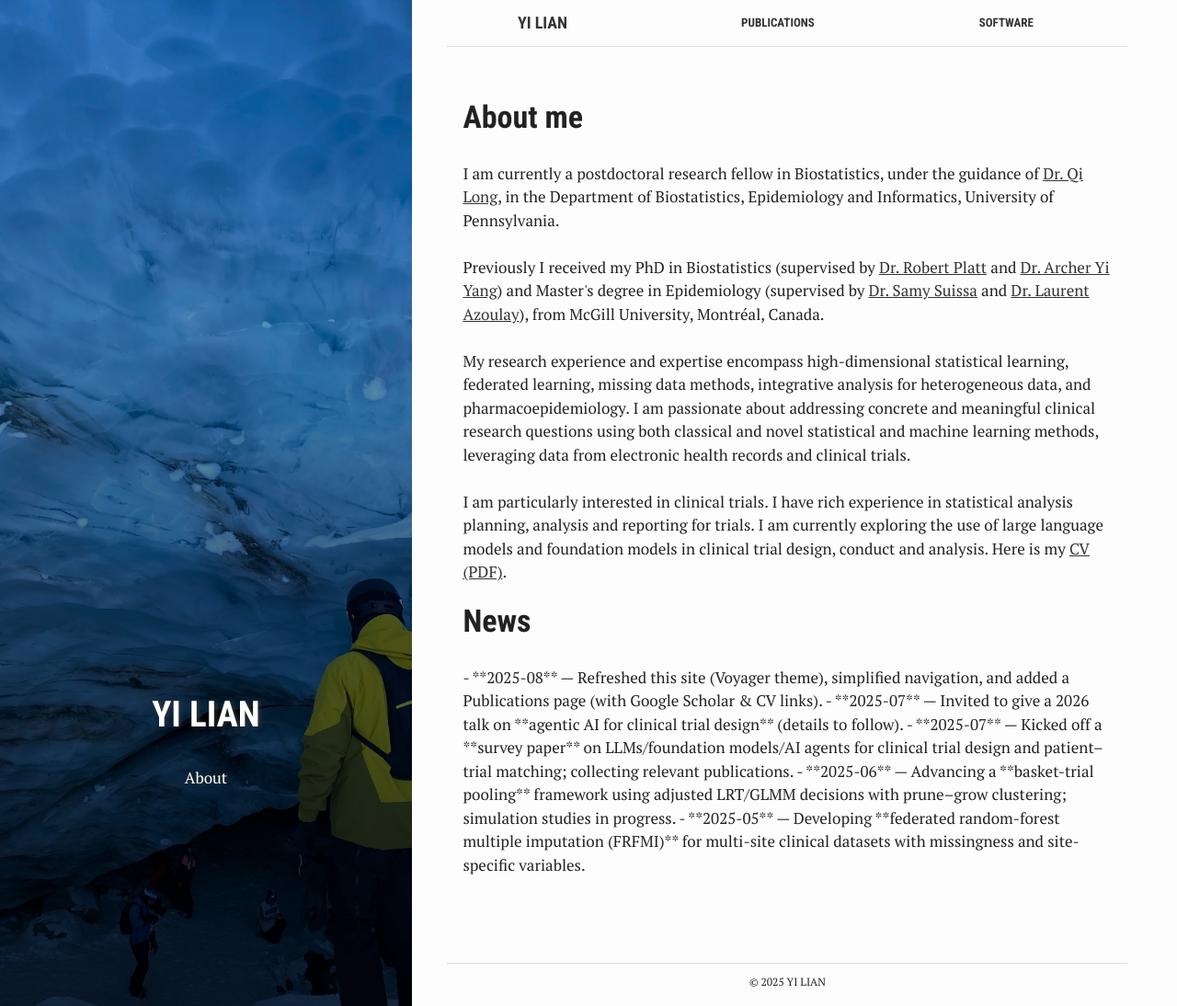
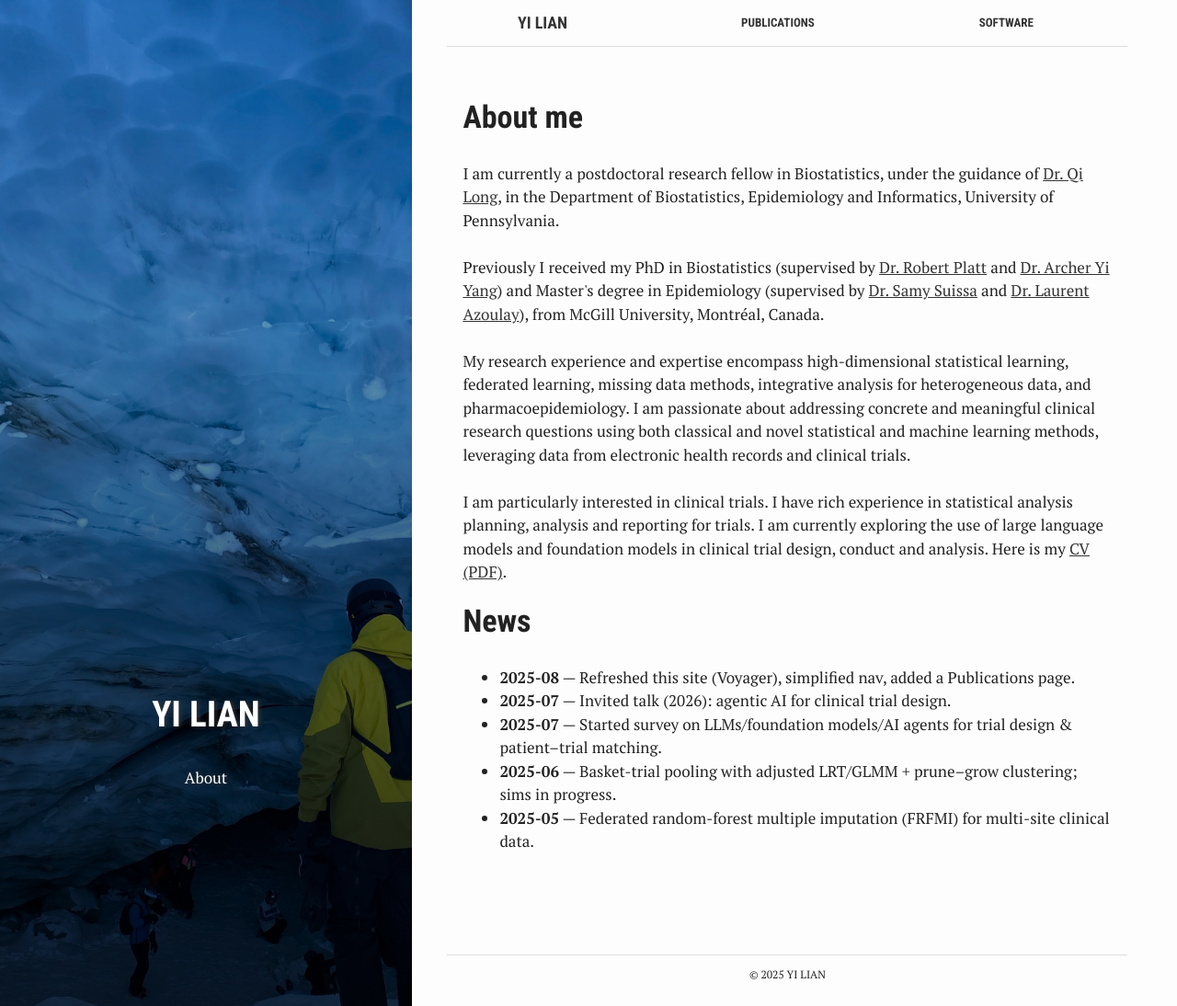
Before and after one commit to ly129/ly129.github.io, a Jekyll site: the page built from index.html, in a window 1280 px wide and 1094 px high. Shown: the whole window at 92% size. Built offline with Jekyll 4.4.1, drawn with Linux system fonts in a browser that asks for light colours.

Commit message:
Update index.html

```diff
--- a/index.html
+++ b/index.html
@@ -26,9 +26,10 @@ Here is my <a href="{{ '/assets/cv/CV_YiLian_July2025.pdf' | relative_url }}">CV
     {{ post.excerpt }}
   </article>
 {% endfor %} -->
-
-- **2025-08** — Refreshed this site (Voyager theme), simplified navigation, and added a Publications page (with Google Scholar & CV links).
-- **2025-07** — Invited to give a 2026 talk on **agentic AI for clinical trial design** (details to follow).
-- **2025-07** — Kicked off a **survey paper** on LLMs/foundation models/AI agents for clinical trial design and patient–trial matching; collecting relevant publications.
-- **2025-06** — Advancing a **basket-trial pooling** framework using adjusted LRT/GLMM decisions with prune–grow clustering; simulation studies in progress.
-- **2025-05** — Developing **federated random-forest multiple imputation (FRFMI)** for multi-site clinical datasets with missingness and site-specific variables.
+<ul>
+  <li><strong>2025-08</strong> — Refreshed this site (Voyager), simplified nav, added a Publications page.</li>
+  <li><strong>2025-07</strong> — Invited talk (2026): agentic AI for clinical trial design.</li>
+  <li><strong>2025-07</strong> — Started survey on LLMs/foundation models/AI agents for trial design &amp; patient–trial matching.</li>
+  <li><strong>2025-06</strong> — Basket-trial pooling with adjusted LRT/GLMM + prune–grow clustering; sims in progress.</li>
+  <li><strong>2025-05</strong> — Federated random-forest multiple imputation (FRFMI) for multi-site clinical data.</li>
+</ul>
```
